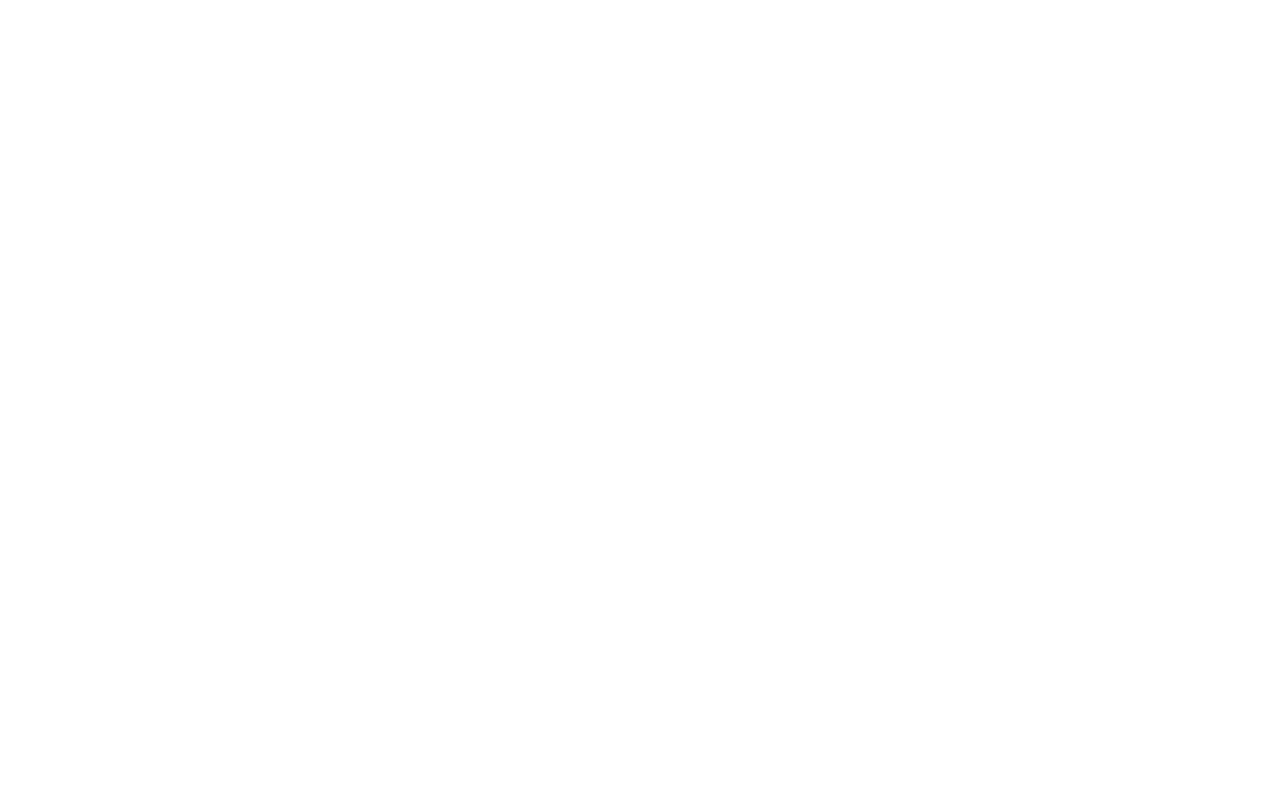
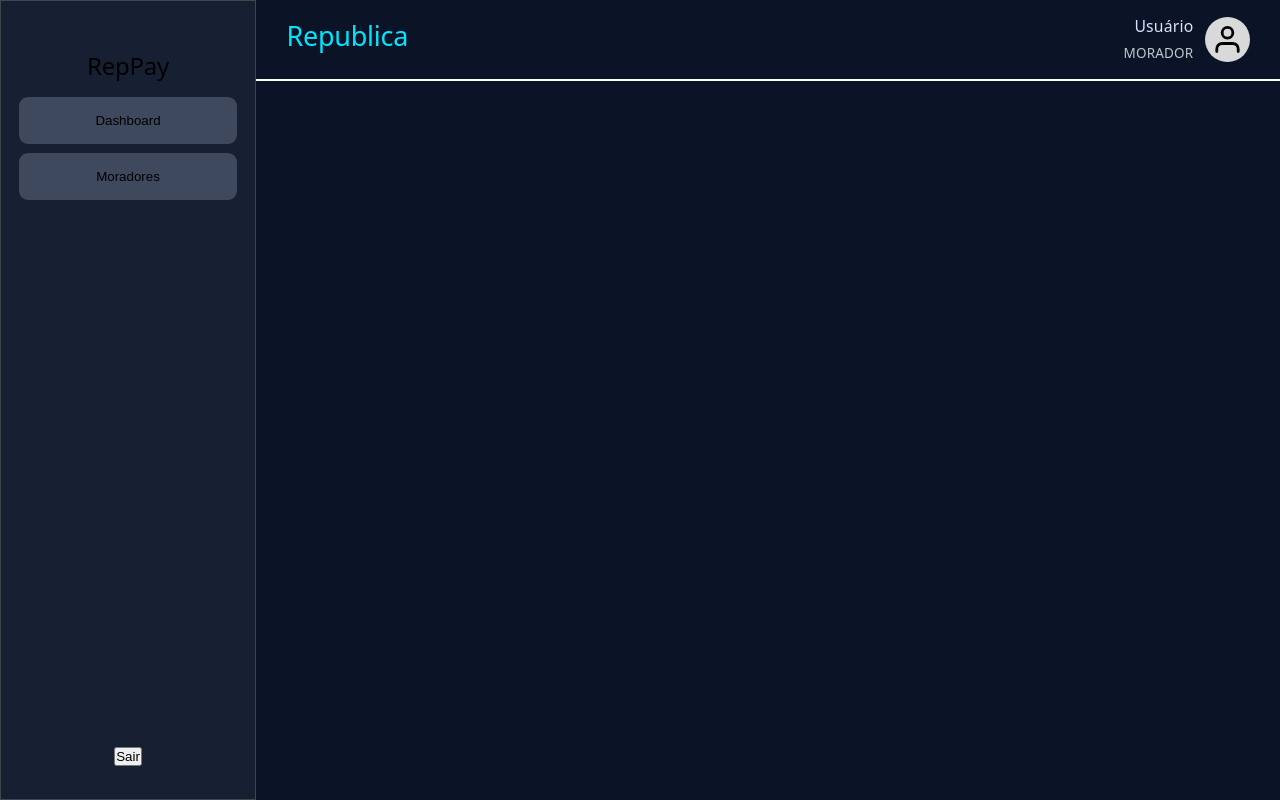
Before and after one commit to Henry-016/reppay, a React (Vite) app in the folder react/: page /admin/1 in a window 1280 px wide. Before the commit this address had no page. Built offline with nearby package versions, Linux system fonts and the light colour scheme; no server answers.

Commit message:
admin v1
adicionado inicio da tela admin

```diff
--- a/react/src/main.tsx
+++ b/react/src/main.tsx
@@ -5,6 +5,7 @@
 import Cadastro from './pages/telas/Cadastro.js'
 import Login from './pages/telas/Login.js'
 import HomeGeral from './pages/telas/HomeGeral'
+import Admin from './pages/telas/Admin.js'
 
 createRoot(document.getElementById('root')!).render(
   <BrowserRouter>
@@ -12,6 +13,7 @@
         <Route path="/cadastro" element={<Cadastro />} />
         <Route path="/login" element={<Login />} />
         <Route path='/home' element={<HomeGeral />} />
+        <Route path="/admin/:idGrupo" element={<Admin />} />
         <Route path="/" element={<Navigate to="/login" replace />} />
       </Routes>
     </BrowserRouter>
--- /dev/null
+++ b/react/src/pages/telas/Admin.module.scss
@@ -0,0 +1,42 @@
+.tela_admin {
+    background-color: var(--cor-fundo-escuro);
+    min-width: 100vw;
+    min-height: 100vh;
+    display: flex;
+
+    .sideBar {
+        width: 20vw;
+        background-color: #171F33;
+        border: 0.063rem solid #3B494C;
+        padding-top: 2.813rem;
+        padding-bottom: 1.75rem;
+        padding-left: 1rem;
+        padding-right: 1rem;
+        display: flex;
+        flex-direction: column;
+        justify-content: space-between;
+
+        .sideBarUp {
+            display: flex;
+            flex-direction: column;
+            gap: 0.5rem;
+
+            button {
+                height: 2.625rem;
+                border-radius: 0.5rem;
+                border: none;
+                cursor: pointer;
+                background-color: #3E495D;
+
+            }
+
+        }
+
+    }
+
+    .principal {
+        width: 80vw;
+
+    }
+
+}
--- /dev/null
+++ b/react/src/pages/telas/Admin.tsx
@@ -0,0 +1,78 @@
+import styles from './Admin.module.scss'
+import { useState, useEffect } from 'react'
+import HeaderGrupo from './HeaderGrupo'
+import { useParams } from 'react-router-dom';
+
+interface DadosGrupo {
+    idGrupo: number;
+    nome: string;
+    codigoAcesso: string;
+    imagemBanner: string | null;
+    isAdmin: boolean;
+}
+
+function Admin() {
+
+    const { idGrupo } = useParams<{ idGrupo: string }>()
+
+    const [grupo, setGrupo] = useState<DadosGrupo | null>(null)
+
+    const nome = localStorage.getItem('nomeUsuario');
+
+    useEffect(() => {
+
+        const buscarDetalhesDoGrupo = async () => {
+            const token = localStorage.getItem('token')
+
+
+            try {
+                const resposta = await fetch(`http://localhost:5149/api/Grupo/${idGrupo}`, {
+                    method: 'GET',
+                    headers: {
+                        'Authorization': `Bearer ${token}`
+                    }
+                });
+
+                if (resposta.ok) {
+                    const dados = await resposta.json()
+                    setGrupo(dados)
+                } else {
+                    console.error("Erro ao buscar dados do grupo")
+                }
+            } catch (error) {
+                console.error("Erro na requisição:", error)
+            }
+        }
+
+        if (idGrupo) {
+            buscarDetalhesDoGrupo();
+        }
+    }, [idGrupo]);
+
+    return (
+        <>
+            <section className={styles.tela_admin}>
+                <div className={styles.sideBar}>
+                    <div className={styles.sideBarUp}>
+                        <h2>RepPay</h2>
+                        <button>Dashboard</button>
+                        <button>Moradores</button>
+                    </div>
+                    <div className={styles.sideBarBottom}>
+                        <button>Sair</button>
+                    </div>
+
+                </div>
+                <div className={styles.principal}>
+                    <HeaderGrupo nome={nome || 'Usuário'} tipo={grupo?.isAdmin ? 'ADMINISTRADOR' : 'MORADOR'} nome_grupo={grupo?.nome || 'Republica'} />
+                    <div className={styles.conteudo}></div>
+                </div>
+
+            </section>
+        </>
+
+    )
+
+}
+
+export default Admin;
--- a/react/src/pages/telas/HeaderGeral.module.scss
+++ b/react/src/pages/telas/HeaderGeral.module.scss
@@ -1,5 +1,5 @@
 .tela_header_geral {
-    min-width: 100vw;
+    min-width: 100%;
     border-bottom: 0.125rem solid #ffffff;
     display: grid;
     grid-template-columns: 1fr auto 1fr;
--- /dev/null
+++ b/react/src/pages/telas/HeaderGrupo.module.scss
@@ -0,0 +1,48 @@
+.tela_header_grupo {
+    width: 100%;
+    border-bottom: 0.125rem solid #ffffff;
+    display: flex;
+    justify-content: space-between;
+    align-items: center;
+    height: 4.5rem;
+    padding: 0rem 1.688rem;
+
+    .titulo {
+        color: var(--cor-azul-claro);
+        font-size: 1.5rem;
+
+    }
+
+    .usuario {
+        display: flex;
+        align-items: center;
+
+        .textoPerfil {
+            margin-right: 0.625rem;
+            display: flex;
+            flex-direction: column;
+            align-items: flex-end;
+
+            .nome {
+                font-size: 0.875rem;
+                color: var(--cor-titulo);
+
+            }
+
+            .tipo {
+                font-size: 0.75rem;
+                color: var(--cor-texto-simples);
+
+            }
+
+        }
+
+        .user_icon {
+        width: 2.5rem;
+        height: 2.5rem;
+
+        }
+
+    }
+
+}
--- /dev/null
+++ b/react/src/pages/telas/HeaderGrupo.tsx
@@ -0,0 +1,32 @@
+import styles from './HeaderGrupo.module.scss'
+import iconeUsuario from '../../assets/user_icon.svg';
+
+interface ModalProps {
+    nome: string;
+    imagem?: string;
+    tipo: string;
+    nome_grupo: string;
+
+}
+
+function HeaderGrupo( {nome, imagem, tipo, nome_grupo}: ModalProps ) {
+
+    return (
+        <>
+            <section className={styles.tela_header_grupo}>
+                <h2 className={styles.titulo}>{nome_grupo}</h2>
+                <div className={styles.usuario}>
+                    <div className={styles.textoPerfil}>
+                        <p className={styles.nome}>{nome}</p>
+                        <p className={styles.tipo}>{tipo}</p>
+                    </div>
+                    <img className={styles.user_icon} src={iconeUsuario}/>
+                </div>
+            </section>
+        </>
+
+    )
+
+}
+
+export default HeaderGrupo;
--- a/react/src/pages/telas/HomeGeral.module.scss
+++ b/react/src/pages/telas/HomeGeral.module.scss
@@ -1,6 +1,6 @@
 .tela_home_geral {
     min-width: 100vw;
-    min-height: 100vh;;
+    min-height: 100vh;
     background-color: var(--cor-fundo-escuro);
 
     .conteudo {
--- a/react/src/pages/telas/HomeGeral.tsx
+++ b/react/src/pages/telas/HomeGeral.tsx
@@ -4,6 +4,7 @@
 import { useState, useEffect } from 'react'
 import Modal_EscolhaCriarEntrar from './../modais/Modal_EscolhaCriarEntrar'
 import CardGrupo from './../../components/CardGrupo'
+import { useNavigate } from 'react-router-dom';
 
 interface GrupoUsuario {
     idGrupo: number;
@@ -18,11 +19,13 @@
     const [modal, setModal] = useState(false)
     const [grupos, setGrupos] = useState<GrupoUsuario[]>([])
 
-    const nome = localStorage.getItem('nomeUsuario');
+    const nome = localStorage.getItem('nomeUsuario')
+
+    const navigate = useNavigate()
 
     useEffect(() => {
         const buscarGrupos = async () => {
-            const token = localStorage.getItem('token');
+            const token = localStorage.getItem('token')
             try {
                 const resposta = await fetch('http://localhost:5149/api/Grupo/Meus', {
                     method: 'GET',
@@ -33,10 +36,10 @@
 
                 if (resposta.ok) {
                     const dados = await resposta.json();
-                    setGrupos(dados);
+                    setGrupos(dados)
                 }
             } catch (error) {
-                console.error(error);
+                console.error(error)
             }
         };
 
@@ -46,7 +49,7 @@
     return (
         <>
             <section className={styles.tela_home_geral}>
-                <HeaderGeral nome={nome}/>
+                <HeaderGeral nome={nome || 'Usuário'}/>
                 <div className={styles.conteudo}>
                     <div className={styles.titulos}>
                         <h2>Bem-vindo de volta, {nome}!</h2>
@@ -62,12 +65,16 @@
                         {grupos.map((grupo) => (
                             <CardGrupo
                                 key={grupo.idGrupo}
-                                imagem={grupo.imagemBanner}
+                                imagem={grupo.imagemBanner || 'Usuário'}
                                 tipo={grupo.isAdmin ? 'ADMINISTRADOR' : 'MORADOR'}
                                 titulo={grupo.nome}
                                 texto={'Acesso total ao painel financeiro, gestão de moradores e relatórios detalhados de despesas mensais.'}
                                 onClick={() => {
-                                    console.log(`Painel do grupo: ${grupo.idGrupo}`);
+                                    if (grupo.isAdmin) {
+                                        navigate(`/admin/${grupo.idGrupo}`);
+                                    } else {
+                                        navigate(`/morador/${grupo.idGrupo}`);
+                                    }
                                 }}
                             />
                         ))}
```
